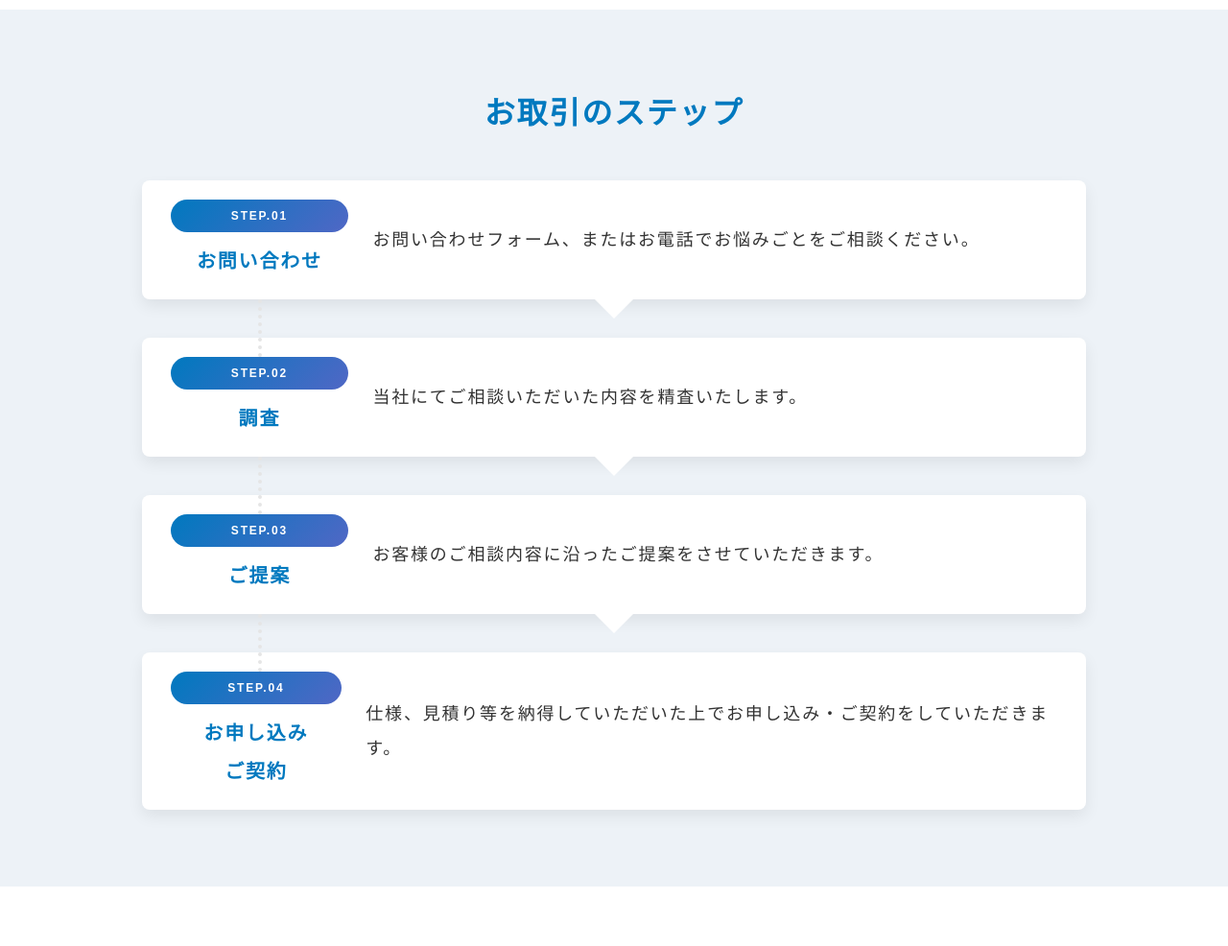
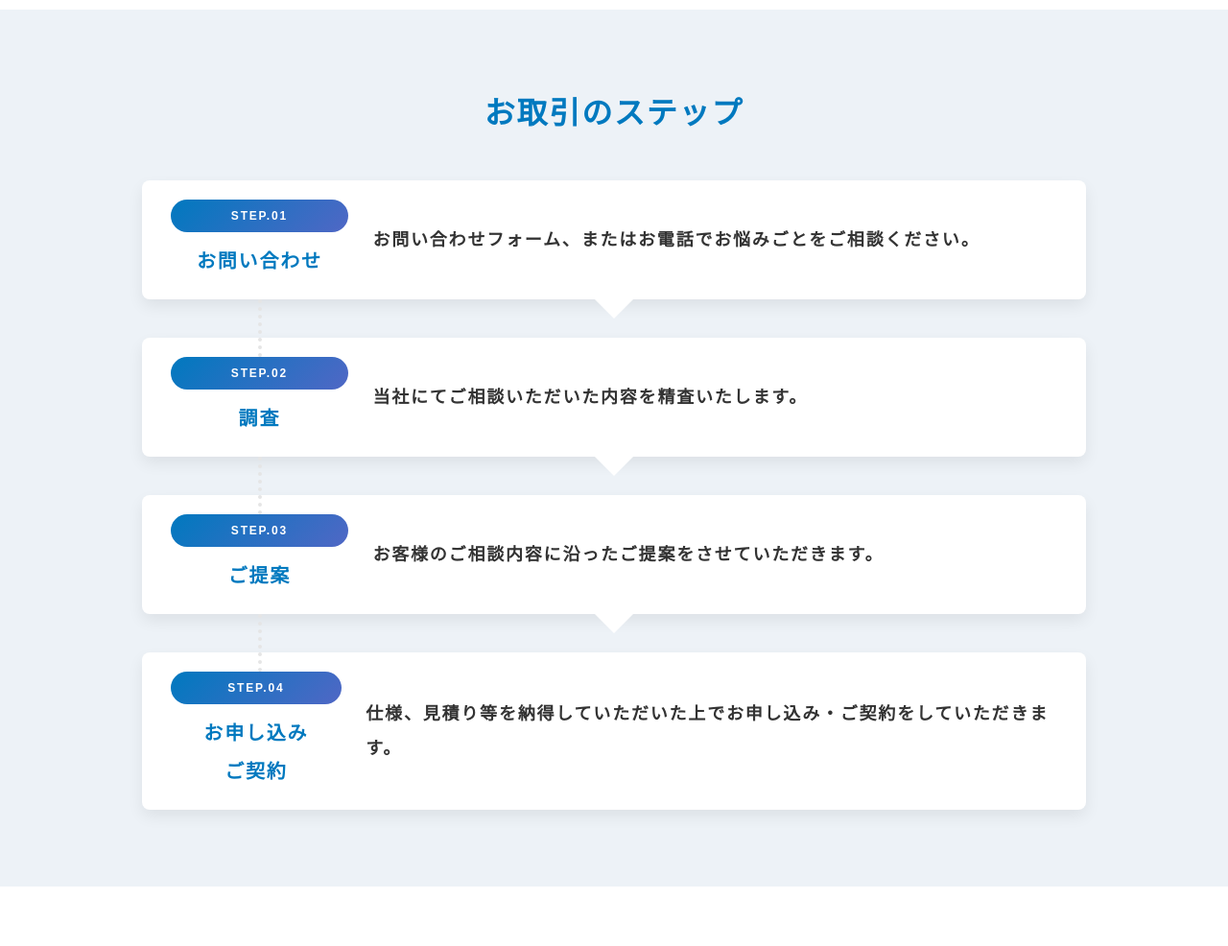
Before and after one commit to yumeko-16/maenokikaku, a PHP site: page / in a window 1280 px wide. Shown: the part 3880-4866 px from the top of the page at 96% size. Run offline with PHP 8.4, Linux system fonts and the light colour scheme; some libraries are stand-ins or nearby versions.

Commit message:
flowブロックのテキストを太字に変更

```diff
--- a/css/style.css
+++ b/css/style.css
@@ -1398,6 +1398,10 @@ textarea:focus {
   }
 }
 
+.flow__item-txt {
+  font-weight: 600;
+}
+
 .company__concept {
   margin-bottom: 8.33333vw;
 }
--- a/index.html
+++ b/index.html
@@ -253,25 +253,25 @@
             <li class="flow__item sa sa--up">
               <dl class="flow__item-inside">
                 <dt class="flow__item-title"><span class="flow__item-icon">STEP.01</span>お問い合わせ</dt>
-                <dd>お問い合わせフォーム、またはお電話でお悩みごとをご相談ください。</dd>
+                <dd class="flow__item-txt">お問い合わせフォーム、またはお電話でお悩みごとをご相談ください。</dd>
               </dl>
             </li>
             <li class="flow__item sa sa--up">
               <dl class="flow__item-inside">
                 <dt class="flow__item-title"><span class="flow__item-icon">STEP.02</span>調査</dt>
-                <dd>当社にてご相談いただいた内容を精査いたします。</dd>
+                <dd class="flow__item-txt">当社にてご相談いただいた内容を精査いたします。</dd>
               </dl>
             </li>
             <li class="flow__item sa sa--up">
               <dl class="flow__item-inside">
                 <dt class="flow__item-title"><span class="flow__item-icon">STEP.03</span>ご提案</dt>
-                <dd>お客様のご相談内容に沿ったご提案をさせていただきます。</dd>
+                <dd class="flow__item-txt">お客様のご相談内容に沿ったご提案をさせていただきます。</dd>
               </dl>
             </li>
             <li class="flow__item sa sa--up">
               <dl class="flow__item-inside">
                 <dt class="flow__item-title"><span class="flow__item-icon">STEP.04</span>お申し込み<br>ご契約</dt>
-                <dd>仕様、見積り等を納得していただいた上でお申し込み・ご契約をしていただきます。</dd>
+                <dd class="flow__item-txt">仕様、見積り等を納得していただいた上でお申し込み・ご契約をしていただきます。</dd>
               </dl>
             </li>
           </ul>
--- a/scss/page/block/_flow.scss
+++ b/scss/page/block/_flow.scss
@@ -132,5 +132,8 @@
         font-size: 12px;
       }
     }
+    &-txt {
+      font-weight: 600;
+    }
   }
 }
```
Also changed, not shown: 1 other file.
